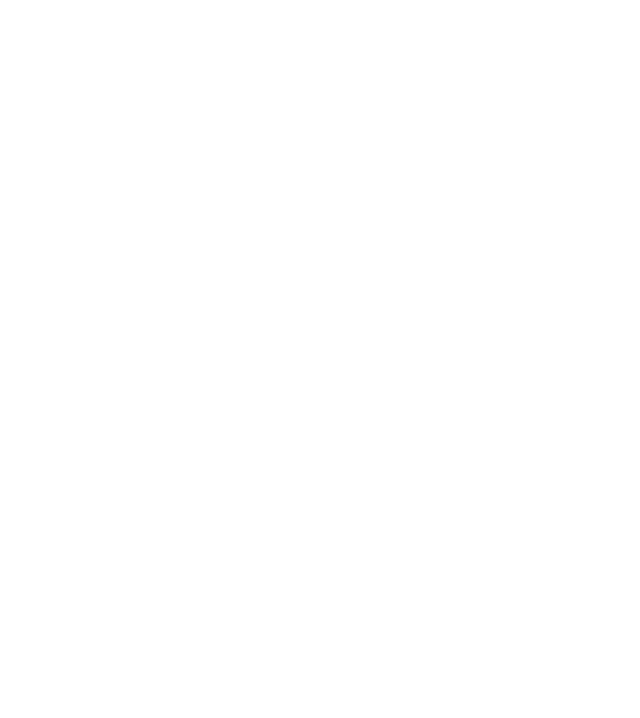
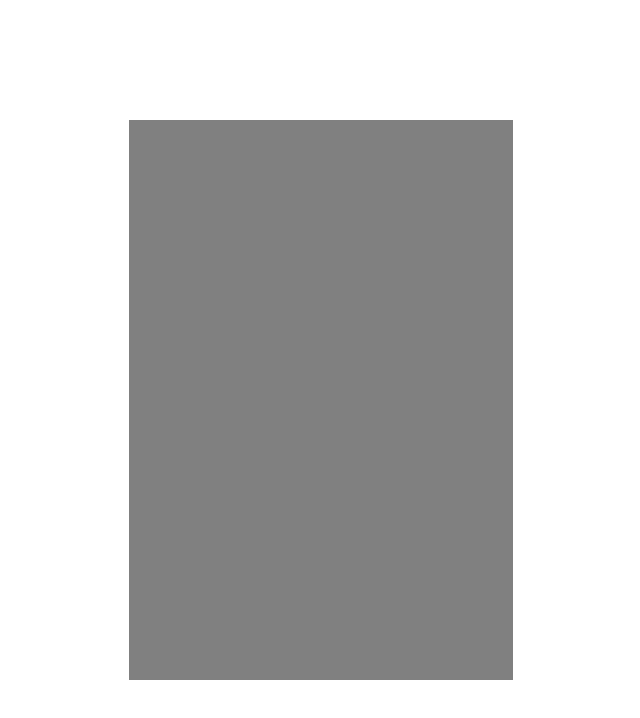
Before and after one commit to werronense/simple-calculator, a plain HTML site: page index.html in a window 1280 px wide. Shown: the whole page, without its empty margins (319-959 px from the left). Drawn offline with Linux system fonts and the light colour scheme.

Commit message:
Add and style .calculator

```diff
--- a/index.html
+++ b/index.html
@@ -3,6 +3,7 @@
   <head>
     <meta charset="utf-8">
     <title>Simple Calculator</title>
+    <link rel="stylesheet" href="styles.css">
   </head>
   <body>
     <div class="page">
--- a/styles.css
+++ b/styles.css
@@ -46,3 +46,17 @@ a img {
   border: none;
 }
 /* END RESET*/
+* {
+  box-sizing: border-box;
+}
+
+.page {
+  width: 100%;
+}
+
+.calculator {
+  background-color: gray;
+  height: 70vh;
+  margin: 15vh auto;
+  width: 30vw;
+}
```
